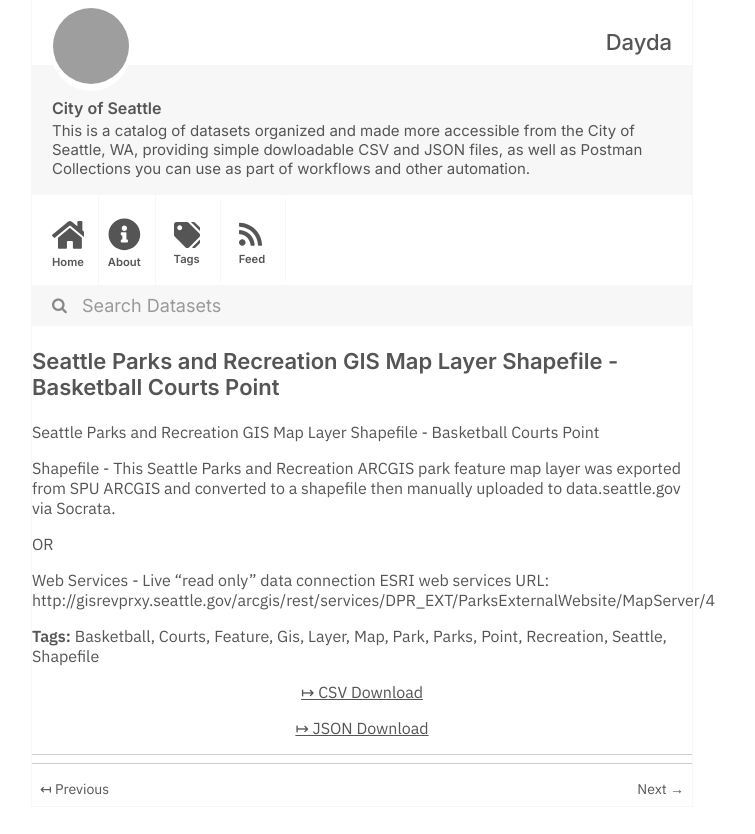
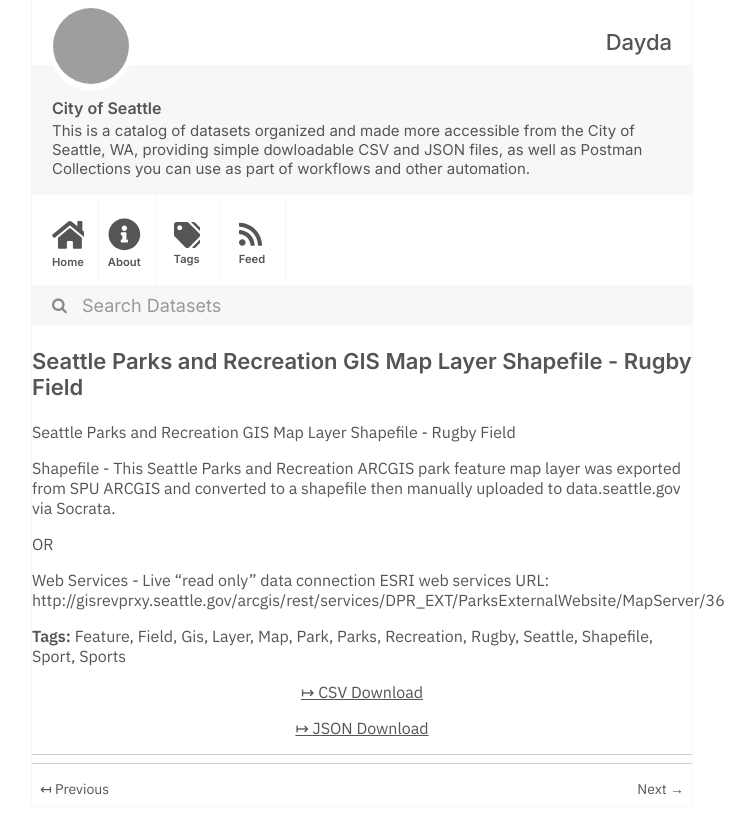
Before and after one commit to dayda-entities/city-of-seattle, a Jekyll site: the page built from _posts/2020-11-10-seattle-parks-and-recreation-g.md, in a window 1280 px wide, cut to the strip 0-834 px from the top of the page. Shown: the whole strip, without its empty margins (278-1033 px from the left). Built offline with Jekyll 4.4.1, drawn with Linux system fonts in a browser that asks for light colours; grey boxes are pictures that could not be loaded.

Commit message:
Publish Data

```diff
--- a/_posts/2020-11-10-seattle-parks-and-recreation-g.md
+++ b/_posts/2020-11-10-seattle-parks-and-recreation-g.md
@@ -1,34 +1,34 @@
 ---
-title: Seattle Parks and Recreation GIS Map Layer Shapefile - Basketball Courts Point
-created: '2020-11-10T16:59:11.538359'
-modified: '2020-11-10T16:59:11.538370'
+title: Seattle Parks and Recreation GIS Map Layer Shapefile - Rugby Field
+created: '2020-11-10T16:59:12.128319'
+modified: '2020-11-10T16:59:12.128330'
 state: active
 type: dataset
 tags:
-  - Basketball
-  - Courts
   - Feature
+  - Field
   - Gis
   - Layer
   - Map
   - Park
   - Parks
-  - Point
   - Recreation
+  - Rugby
   - Seattle
   - Shapefile
+  - Sport
+  - Sports
 groups:
   - Local Government
-csv_url: 'https://data.seattle.gov/api/views/fgbm-wuyr/rows.csv?accessType=DOWNLOAD'
-json_url: 'https://data.seattle.gov/api/views/fgbm-wuyr/rows.json?accessType=DOWNLOAD'
+csv_url: 'https://data.seattle.gov/api/views/67vb-f9s2/rows.csv?accessType=DOWNLOAD'
+json_url: 'https://data.seattle.gov/api/views/67vb-f9s2/rows.json?accessType=DOWNLOAD'
 layout: post
 
 ---
-Seattle Parks and Recreation GIS Map Layer Shapefile - Basketball Courts Point
+Seattle Parks and Recreation GIS Map Layer Shapefile - Rugby Field
 
 Shapefile - This Seattle Parks and Recreation ARCGIS park feature map layer was exported from SPU ARCGIS and converted to a shapefile then manually uploaded to data.seattle.gov via Socrata.
 
 OR
 
-Web Services - Live "read only" data connection ESRI web services URL:
-http://gisrevprxy.seattle.gov/arcgis/rest/services/DPR_EXT/ParksExternalWebsite/MapServer/4
+Web Services - Live "read only" data connection ESRI web services URL: http://gisrevprxy.seattle.gov/arcgis/rest/services/DPR_EXT/ParksExternalWebsite/MapServer/36
```
